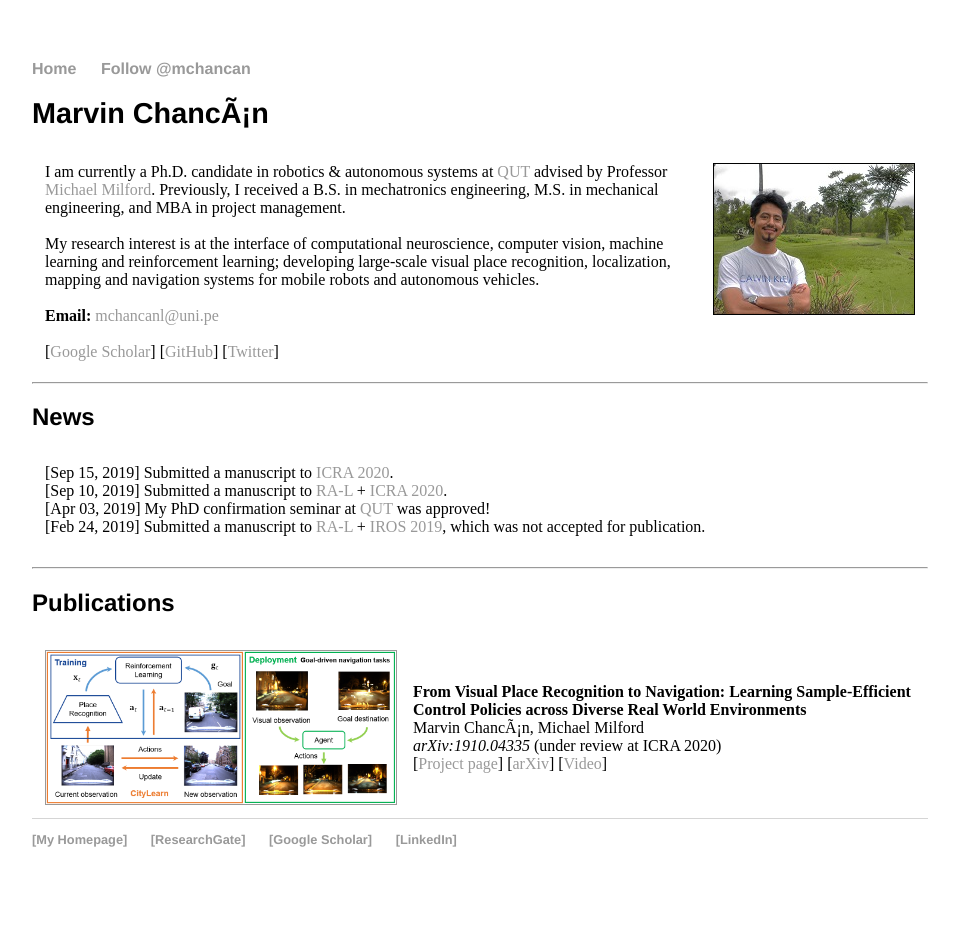
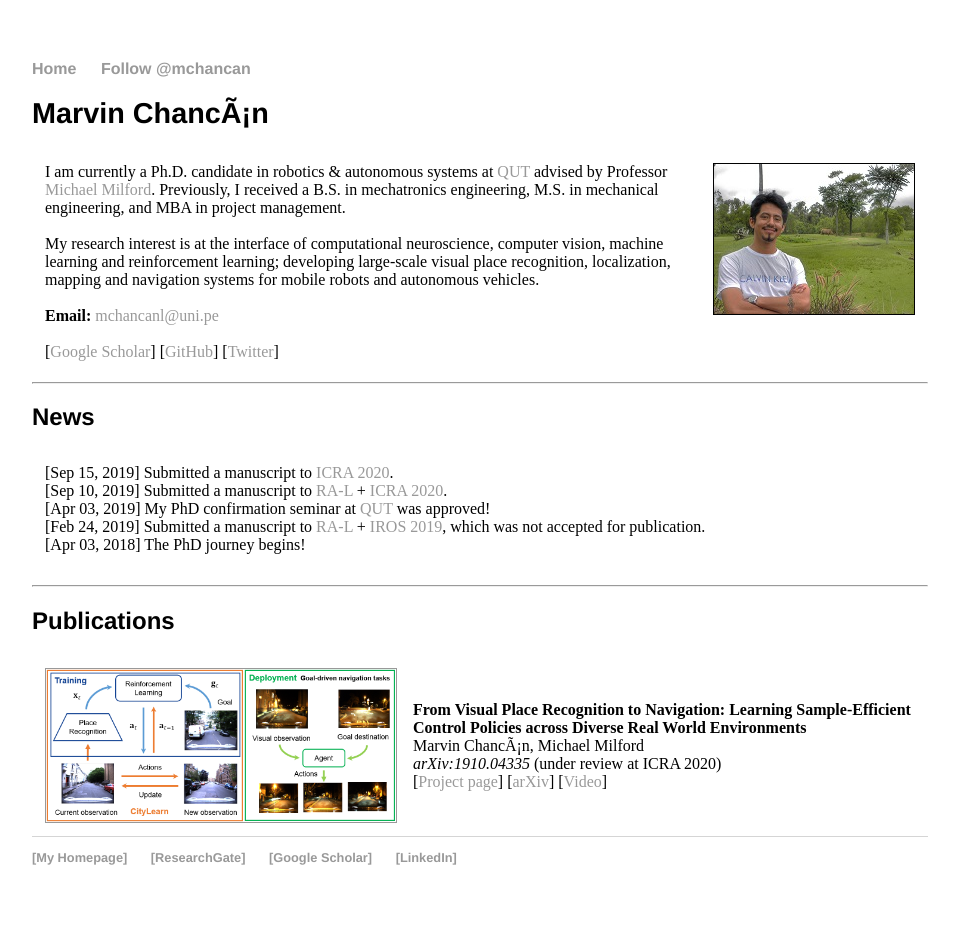
Before and after one commit to mchancan/mchancan.github.io, a Jekyll site: the page built from index.html, in a window 1280 px wide. Shown: the whole page, without its empty margins (160-1119 px from the left). Built offline with Jekyll 4.4.1, drawn with Linux system fonts in a browser that asks for light colours; comment, search, counter and statistics services are not loaded.

Commit message:
Update index.html

```diff
--- a/index.html
+++ b/index.html
@@ -32,6 +32,7 @@ title: Marvin Chancán
 			[Sep 10, 2019] Submitted a manuscript to <a href="http://ieee-ras.org/publications/ra-l">RA-L</a> + <a href="http://icra2020.org">ICRA 2020</a>. </br>
 			[Apr 03, 2019] My PhD confirmation seminar at <a href="https://qut.edu.au">QUT</a> was approved! </br>
 			[Feb 24, 2019] Submitted a manuscript to <a href="http://ieee-ras.org/publications/ra-l">RA-L</a> + <a href="https://iros2019.org">IROS 2019</a>, which was not accepted for publication. </br>
+			[Apr 03, 2018] The PhD journey begins! </br>
 		</td>
 	<tr>
 </table>
```
